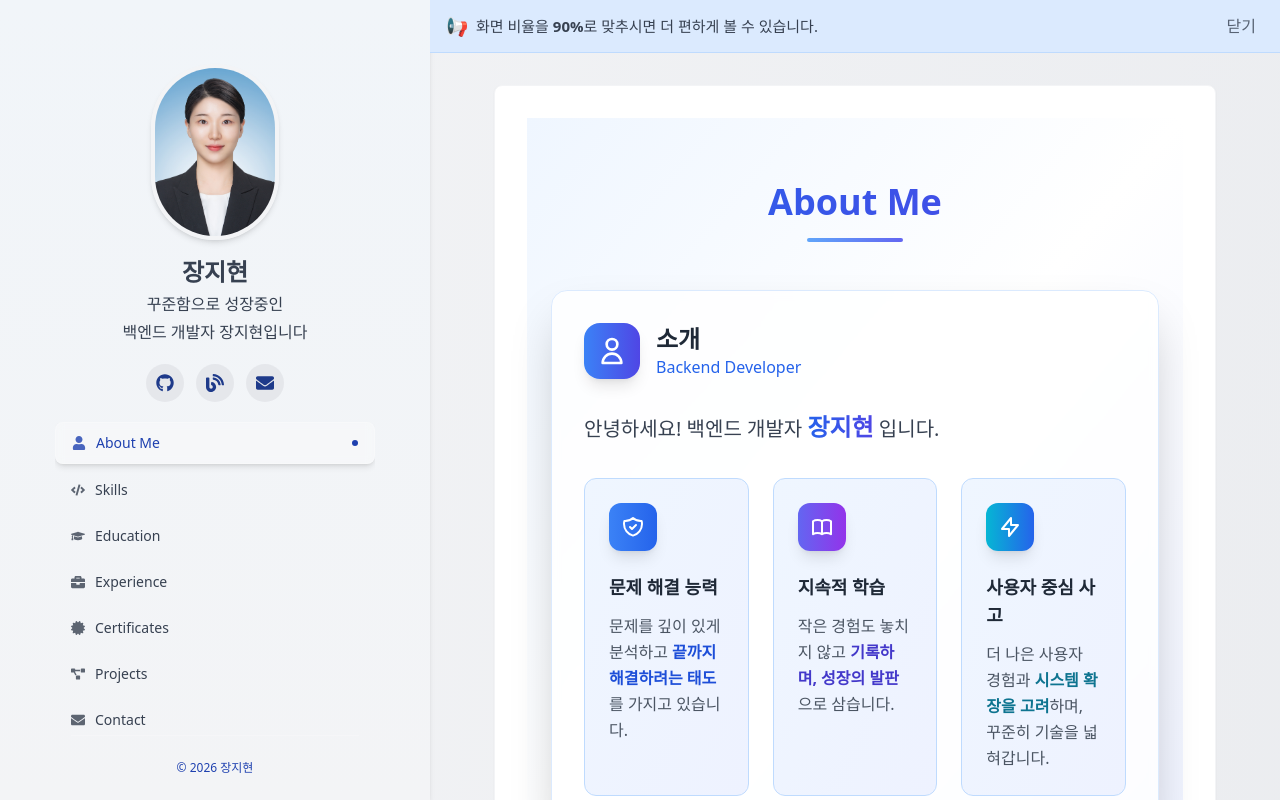
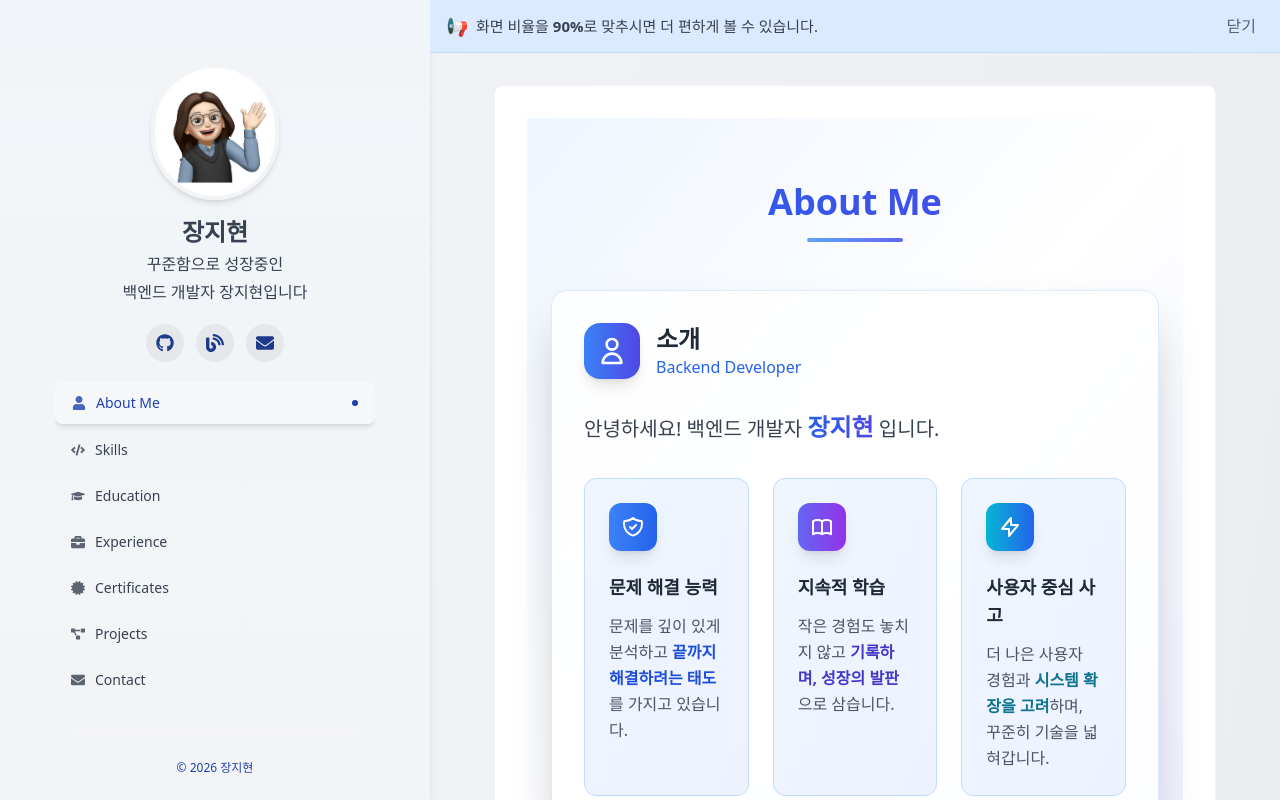
Before and after one commit to treejh/portfolio, a Next.js app: page / in a window 1280 px wide. Shown: the top 800 px of the page. Built offline with nearby package versions, Linux system fonts and the light colour scheme.

Commit message:
프로필 사진 변경

```diff
--- a/src/components/HeroSide.tsx
+++ b/src/components/HeroSide.tsx
@@ -39,7 +39,7 @@ export default function HeroSide({ activeSection }: HeroSideProps) {
         <div className="w-32 h-35 rounded-full p-[4px] bg-gradient-to-b from-gray-100 via-gray-100 to-gray-100 shadow-md">
           <div className="w-full h-full rounded-full overflow-hidden bg-white">
             <Image
-              src="/images/profile.jpg"
+              src="/images/profile2.jpg"
               alt="장지현 프로필 사진"
               width={128}
               height={128}
```
Also changed, not shown: public/images/profile2.jpg (added).
